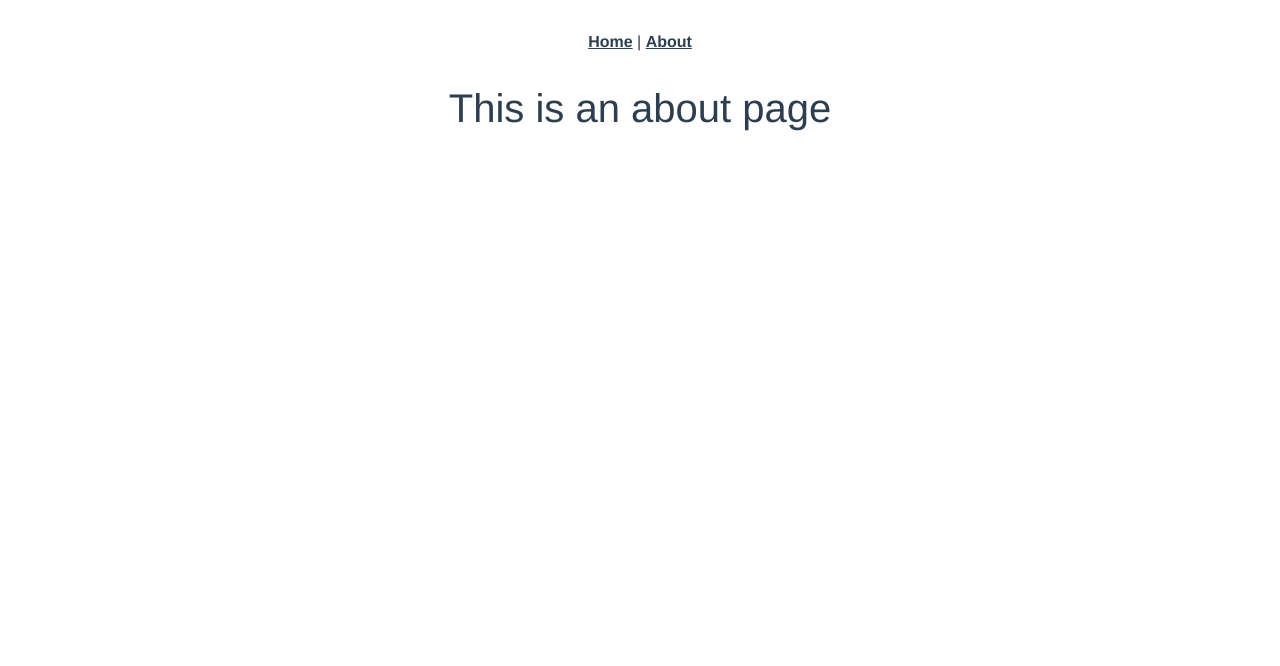
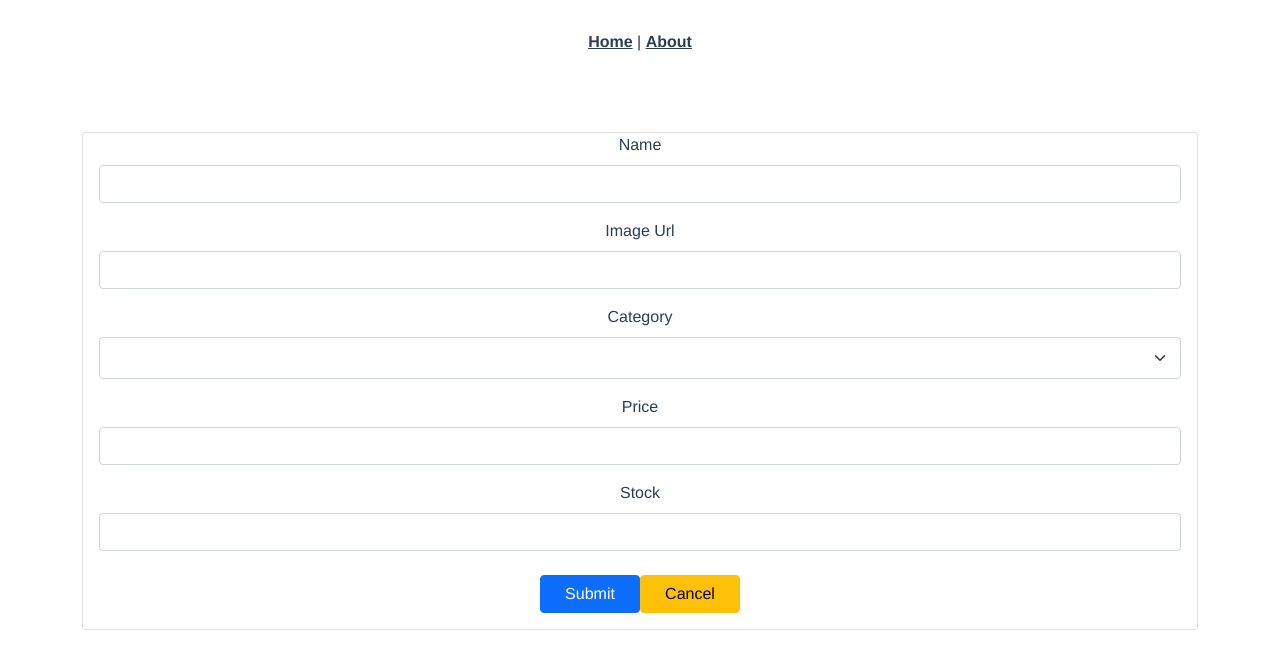
Before and after one commit to Flex-Agile-Fox/e-commerce-cms-client, a Vue app in the folder e-commerce-vue/: page /add in a window 1280 px wide. Shown: the top 666 px of the page. Built offline with nearby package versions, Linux system fonts and the light colour scheme; sample sign-in values are in the browser's storage.

Commit message:
add product

```diff
--- a/e-commerce-vue/src/components/ProductsTable.vue
+++ b/e-commerce-vue/src/components/ProductsTable.vue
@@ -24,7 +24,7 @@
           <td>{{ product.price }}</td>
           <td>
             <a class="mx-2" href="#"><i class="fa fa-edit text-warning" @click.prevent="toEditPage(product.id)"></i></a>
-            <a class="mx-2" href="#"><i class="fa fa-trash text-danger"></i></a>
+            <a class="mx-2" href="#"><i class="fa fa-trash text-danger" @click.prevent="deleteProduct(product.id)"></i></a>
           </td>
         </tr>
       </tbody>
@@ -39,6 +39,9 @@ export default {
   methods: {
     toEditPage (id) {
       this.$router.push({ name: 'EditPage', params: { id } })
+    },
+    deleteProduct (id) {
+      this.$store.dispatch('deleteProduct', id)
     }
   }
 }
--- a/e-commerce-vue/src/store/index.js
+++ b/e-commerce-vue/src/store/index.js
@@ -81,6 +81,33 @@ export default new Vuex.Store({
           }
         })
     },
+    addProduct ({ state }) {
+      const { name, image_url: imageUrl, category, price, stock } = state.selectedProduct
+      axios({
+        method: 'POST',
+        url: 'products',
+        headers: {
+          access_token: localStorage.getItem('access_token')
+        },
+        data: {
+          name,
+          image_url: imageUrl,
+          category,
+          price,
+          stock
+        }
+      })
+        .then(({ data }) => {
+          router.push({ name: 'MainPage' })
+        })
+        .catch((err) => {
+          console.log(err.response.data)
+          // if (err.response) {
+          //   const errors = err.response.data.errorMessages;
+          //   swal("Failed to add product", errors.join(', '), "error");
+          // }
+        })
+    },
     detailProduct ({ commit }, id) {
       axios({
         method: 'GET',
@@ -116,7 +143,7 @@ export default new Vuex.Store({
           stock
         }
       })
-        .then(({ data }) => {
+        .then(() => {
           router.push({ name: 'MainPage' })
         })
         .catch((err) => {
@@ -126,6 +153,25 @@ export default new Vuex.Store({
           //   swal("Failed to get detail product", errors.join(', '), "error");
           // }
         })
+    },
+    deleteProduct (_, id) {
+      axios({
+        method: 'DELETE',
+        url: `products/${id}`,
+        headers: {
+          access_token: localStorage.getItem('access_token')
+        }
+      })
+        .then(() => {
+          this.listProduct()
+        })
+        .catch((err) => {
+          console.log(err.response.data)
+          // if (err.response) {
+          //   const errors = err.response.data.errorMessages;
+          //   swal("Failed to delete product", errors.join(', '), "error");
+          // }
+        })
     }
   },
   modules: {
--- a/e-commerce-vue/src/views/AddPage.vue
+++ b/e-commerce-vue/src/views/AddPage.vue
@@ -1,5 +1,95 @@
 <template>
-  <div class="about">
-    <h1>This is an about page</h1>
+  <div class="container mt-5">
+    <div class="card mb-3 mx-auto">
+      <form class="mb-3" @submit.prevent="addProduct">
+        <div class="mb-3 px-3">
+          <label for="name" class="form-label">Name</label>
+          <input type="text" class="form-control" v-model="name">
+        </div>
+        <div class="mb-3 px-3">
+          <label for="image_url" class="form-label">Image Url</label>
+          <input type="text" class="form-control" v-model="imageUrl">
+        </div>
+        <div class="mb-3 px-3">
+          <label for="category" class="form-label">Category</label>
+          <div>
+            <select class="form-select" aria-label="Default select example" style="width:100%;padding:8px 2px" v-model="category">
+              <option value="" selected>Select Category</option>
+              <option value="Shirt">Shirt</option>
+              <option value="T-Shirt">T-Shirt</option>
+              <option value="Shoes">Shoes</option>
+              <option value="Hat">Hat</option>
+              <option value="Pants">Pants</option>
+            </select>
+          </div>
+        </div>
+        <div class="mb-3 px-3">
+          <label for="price" class="form-label">Price</label>
+          <input type="number" class="form-control" v-model="price">
+        </div>
+        <div class="mb-3 px-3">
+          <label for="stock" class="form-label">Stock</label>
+          <input type="number" class="form-control" v-model="stock">
+        </div>
+        <div class="text-center">
+          <button type="submit" class="btn btn-primary mt-2" style="width: 100px">Submit</button>
+          <button type="button" class="btn btn-warning mt-2" style="width: 100px">Cancel</button>
+        </div>
+      </form>
+    </div>
   </div>
 </template>
+
+<script>
+
+export default {
+  name: 'AddPage',
+  computed: {
+    name: {
+      get () {
+        return this.$store.state.selectedProduct.name
+      },
+      set (value) {
+        this.$store.commit('setName', value)
+      }
+    },
+    imageUrl: {
+      get () {
+        return this.$store.state.selectedProduct.image_url
+      },
+      set (value) {
+        this.$store.commit('setImageUrl', value)
+      }
+    },
+    category: {
+      get () {
+        return this.$store.state.selectedProduct.category
+      },
+      set (value) {
+        this.$store.commit('setCategory', value)
+      }
+    },
+    price: {
+      get () {
+        return this.$store.state.selectedProduct.price
+      },
+      set (value) {
+        this.$store.commit('setPrice', value)
+      }
+    },
+    stock: {
+      get () {
+        return this.$store.state.selectedProduct.stock
+      },
+      set (value) {
+        this.$store.commit('setStock', value)
+      }
+    }
+  },
+  methods: {
+    addProduct () {
+      this.$store.dispatch('addProduct')
+    }
+  }
+}
+</script>
--- a/e-commerce-vue/src/views/MainPage.vue
+++ b/e-commerce-vue/src/views/MainPage.vue
@@ -1,5 +1,8 @@
 <template>
   <div>
+    <div class="text-center">
+      <button type="button" class="btn btn-primary mt-2 mb-2 text-center rounded-pill" id="btn-add" @click.prevent="toAddPage"><i class="fas fa-plus-circle"></i>  New Product</button>
+    </div>
     <ProductsTable :products="products"/>
   </div>
 </template>
@@ -20,6 +23,9 @@ export default {
   methods: {
     listProduct () {
       this.$store.dispatch('listProduct')
+    },
+    toAddPage () {
+      this.$router.push({ name: 'AddPage' })
     }
   },
   created () {
```
